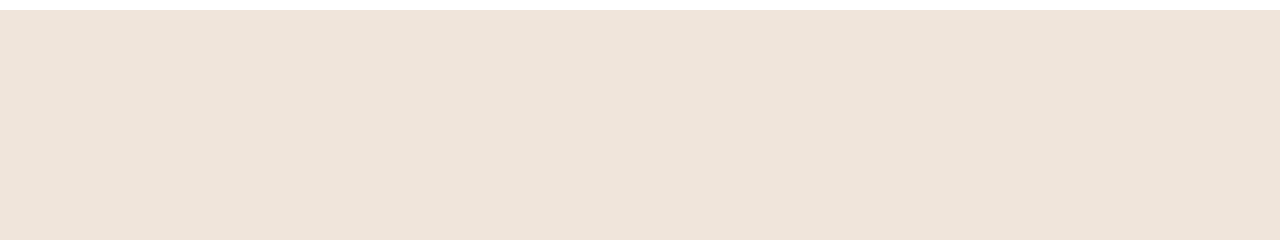
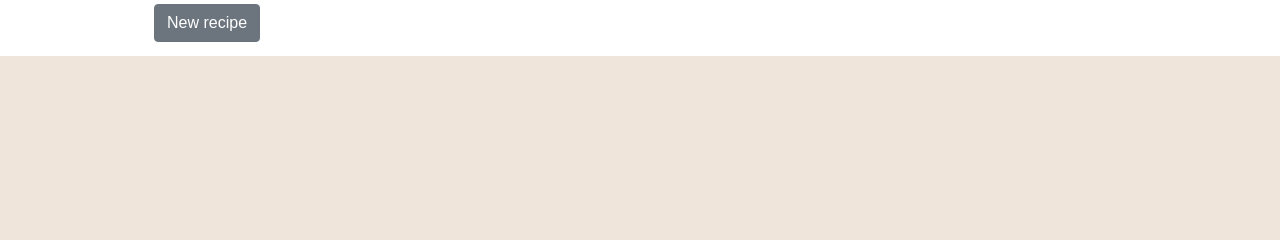
Before and after one commit to tonywh/homewinex, a Django app: page /mywine in a window 1280 px wide. Shown: the part 219-459 px from the top of the page. Run offline with Django 3.2, Linux system fonts and the light colour scheme; data that the repository does not hold is empty; some libraries are stand-ins or nearby versions.

Commit message:
new recipe button, recalc on volume change

```diff
--- a/homewinex/settings.py
+++ b/homewinex/settings.py
@@ -122,3 +122,6 @@
 
 # On login, redirect here instead of accounts/profile.
 LOGIN_REDIRECT_URL = '/'
+
+# On logout, redirect here instead of logout success page.
+LOGOUT_REDIRECT_URL = '/'
--- a/recipe/static/recipe.js
+++ b/recipe/static/recipe.js
@@ -70,8 +70,8 @@
     hideSavedStatus();
   };
   document.querySelector('#volume').oninput = () => {
-    showSaveButton();
-    hideSavedStatus();
+    recipe.volume_l = document.querySelector('#volume').value;
+    updateAfterChange();
   };
 
   // Set description size and add action for description input
--- a/recipe/templates/recipe/recipes.html
+++ b/recipe/templates/recipe/recipes.html
@@ -37,5 +37,8 @@
         <th data-order='created_by'>Creator <span class="fa fa-sort"></span></th>
       </tr>
     </table>
+    <form action="/newrecipe"><button type="link" class="m-1 btn btn-secondary">
+      New recipe
+    </button></form>
   </div>
 {% endblock %}
```
Also changed, not shown: recipe/templates/recipe/profile.html (+8 -0 lines), README.md, db.sqlite3.
